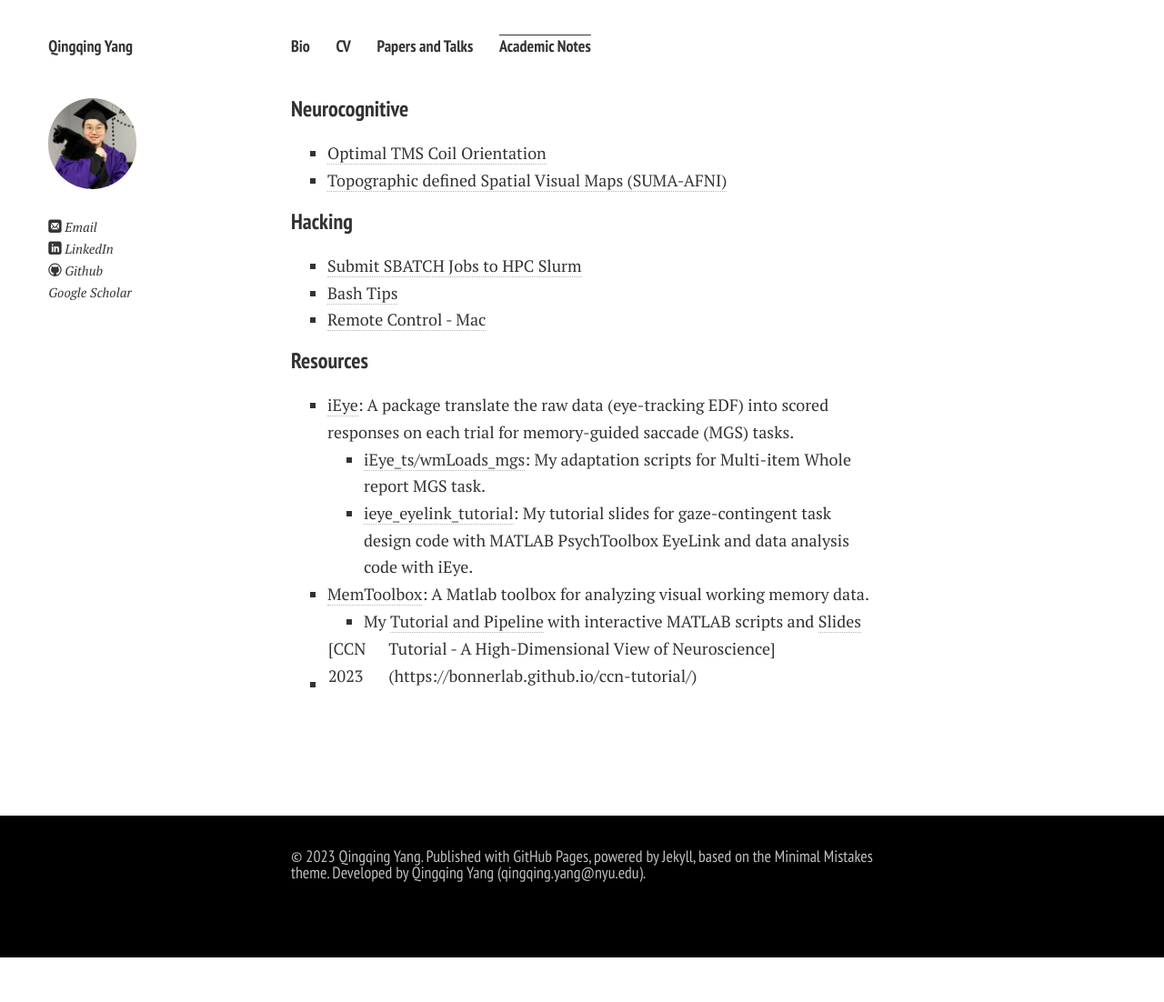
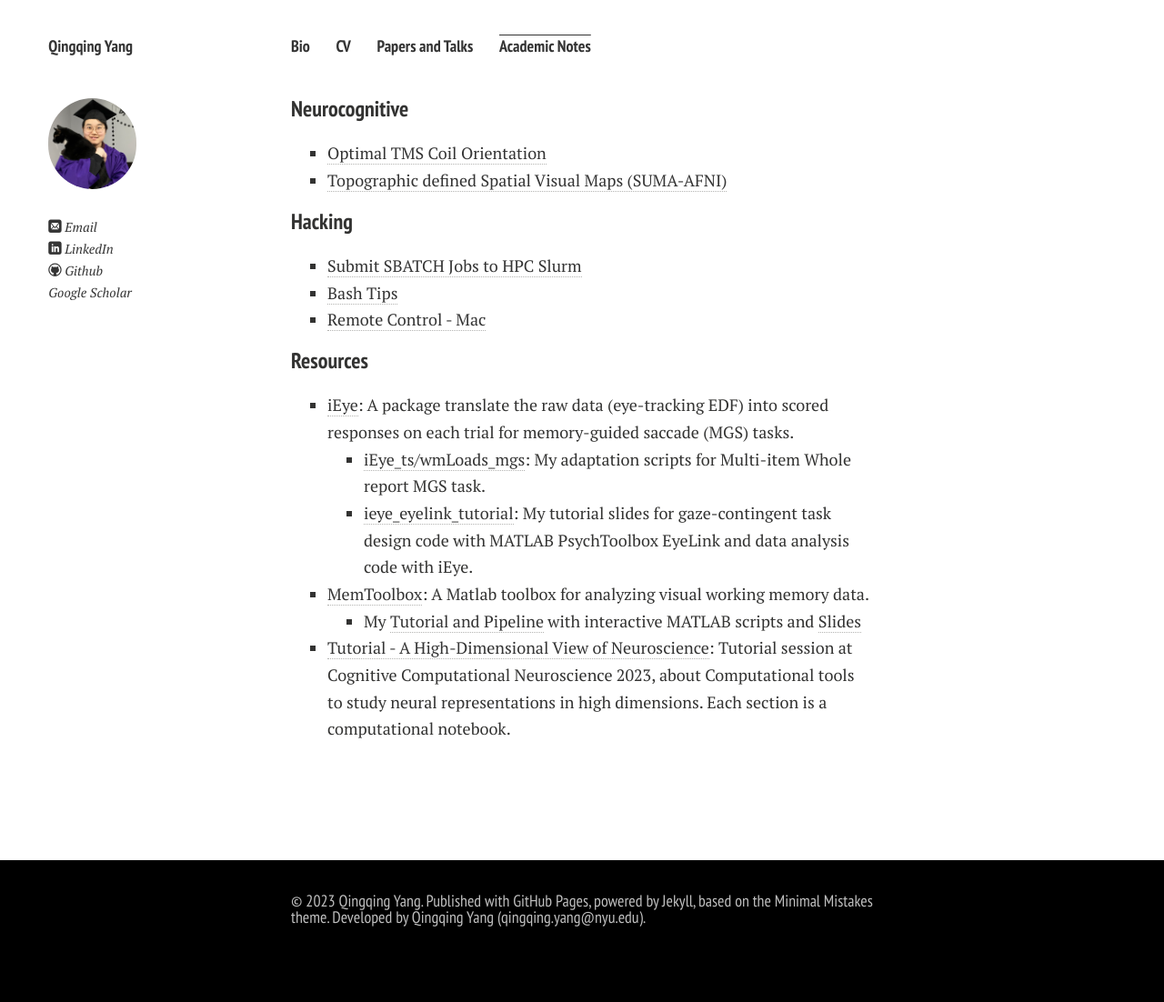
Before and after one commit to Qingqing-Yang-177/Qingqing-Yang-177.github.io, a Jekyll site: the page built from blogs.md, in a window 1280 px wide. Shown: the whole page at 91% size. Built offline with Jekyll 4.4.1, drawn with Linux system fonts in a browser that asks for light colours; nearby versions of some CDN libraries; comment, search, counter and statistics services are not loaded; a style sheet for code colours, icons or effects is not loaded; before the commit the page ends 1053 px from its top, so only the background shows below that.

Commit message:
Update blogs.md

```diff
--- a/blogs.md
+++ b/blogs.md
@@ -22,6 +22,6 @@ title: blogs
   - [ieye_eyelink_tutorial](file/ieye_eyelink_tutorial.pdf): My tutorial slides for gaze-contingent task design code with MATLAB PsychToolbox EyeLink and data analysis code with iEye.
 - [MemToolbox](https://github.com/visionlab/MemToolbox): A Matlab toolbox for analyzing visual working memory data.
   - My [Tutorial and Pipeline](https://github.com/Qingqing-Yang-177/MemToolbox_Tutorial-Pipeline/tree/master) with interactive MATLAB scripts and [Slides](file/memtoolbox_tutorial_slides.pdf)
-- [CCN 2023 | Tutorial - A High-Dimensional View of Neuroscience](https://bonnerlab.github.io/ccn-tutorial/)
+- [Tutorial - A High-Dimensional View of Neuroscience](https://bonnerlab.github.io/ccn-tutorial/): Tutorial session at Cognitive Computational Neuroscience 2023, about Computational tools to study neural representations in high dimensions. Each section is a computational notebook.
 
 <br>
```
